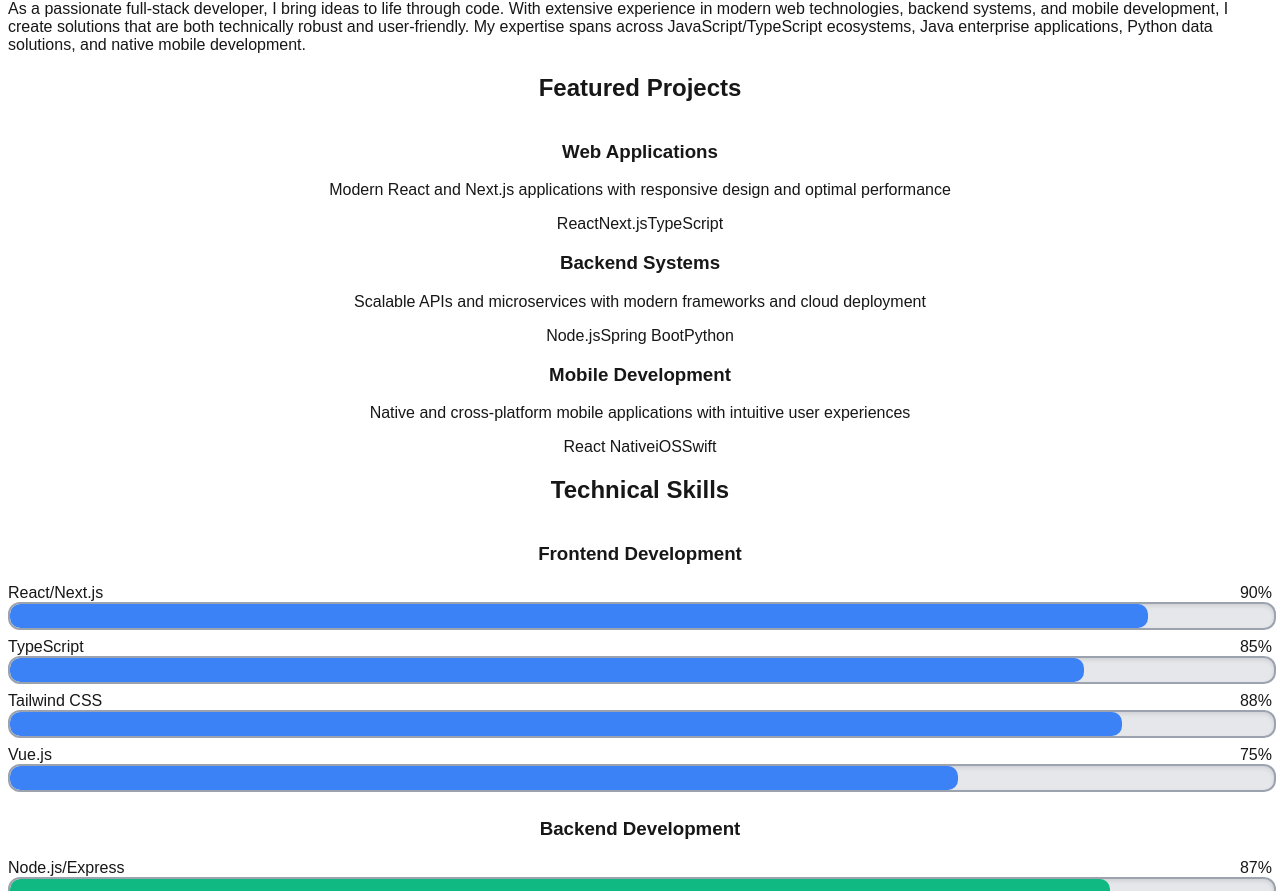
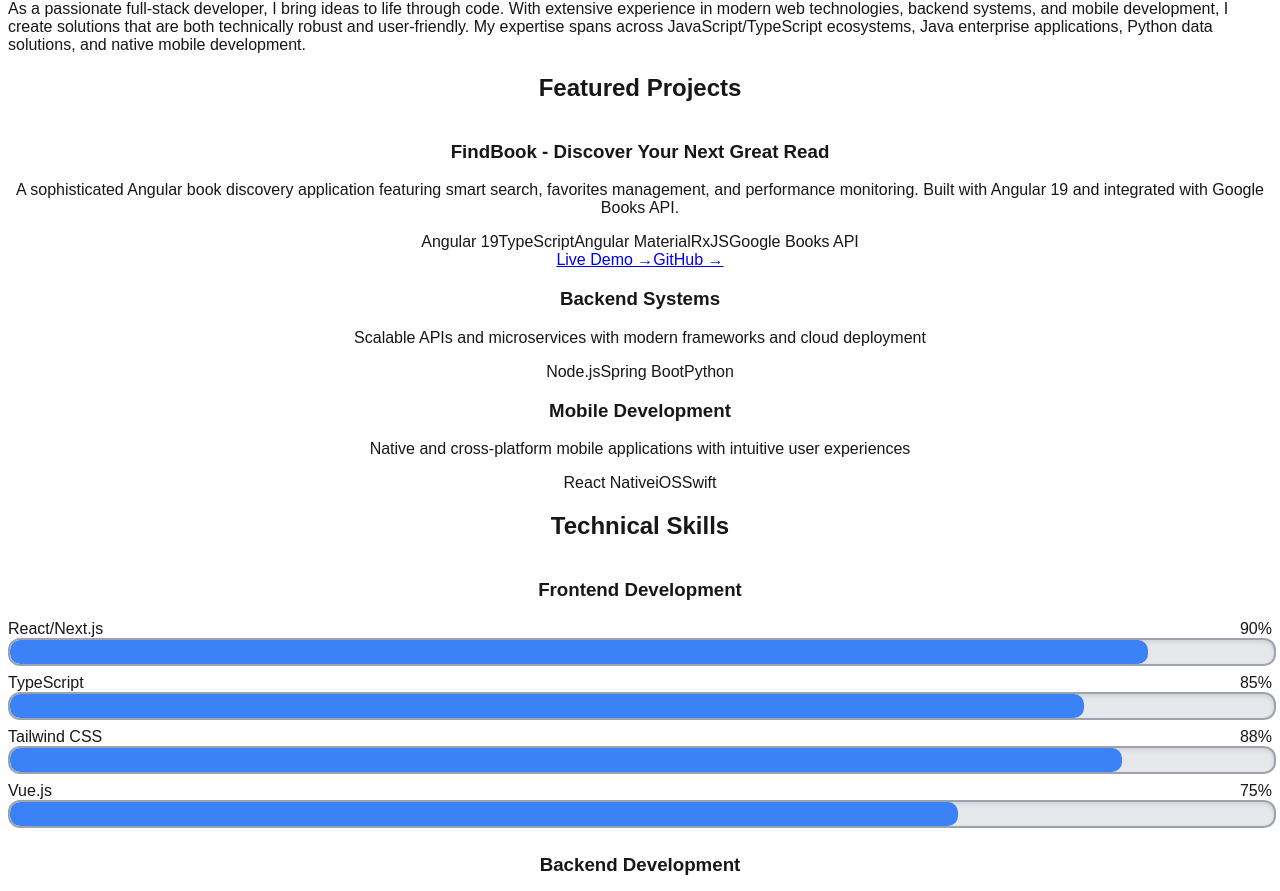
Before and after one commit to bholsinger09/Dev_Portolio, a Next.js app: page / in a window 1280 px wide. Shown: the part 933-1824 px from the top of the page. Built offline with nearby package versions, Linux system fonts and the light colour scheme.

Commit message:
Add FindBook Angular project to portfolio with live demo and GitHub links

```diff
--- a/src/app/page.tsx
+++ b/src/app/page.tsx
@@ -70,12 +70,22 @@ export default function HomePage() {
           <h2 className="text-3xl font-bold text-center text-gray-900 mb-12">Featured Projects</h2>
           <div className="grid md:grid-cols-2 lg:grid-cols-3 gap-8">
             <div className="bg-white p-6 rounded-lg shadow-sm">
-              <h3 className="text-xl font-bold text-gray-900 mb-4">Web Applications</h3>
-              <p className="text-gray-600 mb-4">Modern React and Next.js applications with responsive design and optimal performance</p>
-              <div className="flex flex-wrap gap-2">
-                <span className="bg-blue-100 text-blue-800 text-xs px-2 py-1 rounded">React</span>
-                <span className="bg-blue-100 text-blue-800 text-xs px-2 py-1 rounded">Next.js</span>
+              <h3 className="text-xl font-bold text-gray-900 mb-4">FindBook - Discover Your Next Great Read</h3>
+              <p className="text-gray-600 mb-4">A sophisticated Angular book discovery application featuring smart search, favorites management, and performance monitoring. Built with Angular 19 and integrated with Google Books API.</p>
+              <div className="flex flex-wrap gap-2 mb-4">
+                <span className="bg-red-100 text-red-800 text-xs px-2 py-1 rounded">Angular 19</span>
                 <span className="bg-blue-100 text-blue-800 text-xs px-2 py-1 rounded">TypeScript</span>
+                <span className="bg-purple-100 text-purple-800 text-xs px-2 py-1 rounded">Angular Material</span>
+                <span className="bg-green-100 text-green-800 text-xs px-2 py-1 rounded">RxJS</span>
+                <span className="bg-yellow-100 text-yellow-800 text-xs px-2 py-1 rounded">Google Books API</span>
+              </div>
+              <div className="flex gap-3">
+                <a href="https://bholsinger09.github.io/FindBook" target="_blank" rel="noopener noreferrer" className="text-blue-600 hover:text-blue-800 text-sm font-medium">
+                  Live Demo →
+                </a>
+                <a href="https://github.com/bholsinger09/FindBook" target="_blank" rel="noopener noreferrer" className="text-gray-600 hover:text-gray-800 text-sm font-medium">
+                  GitHub →
+                </a>
               </div>
             </div>
             <div className="bg-white p-6 rounded-lg shadow-sm">
```
